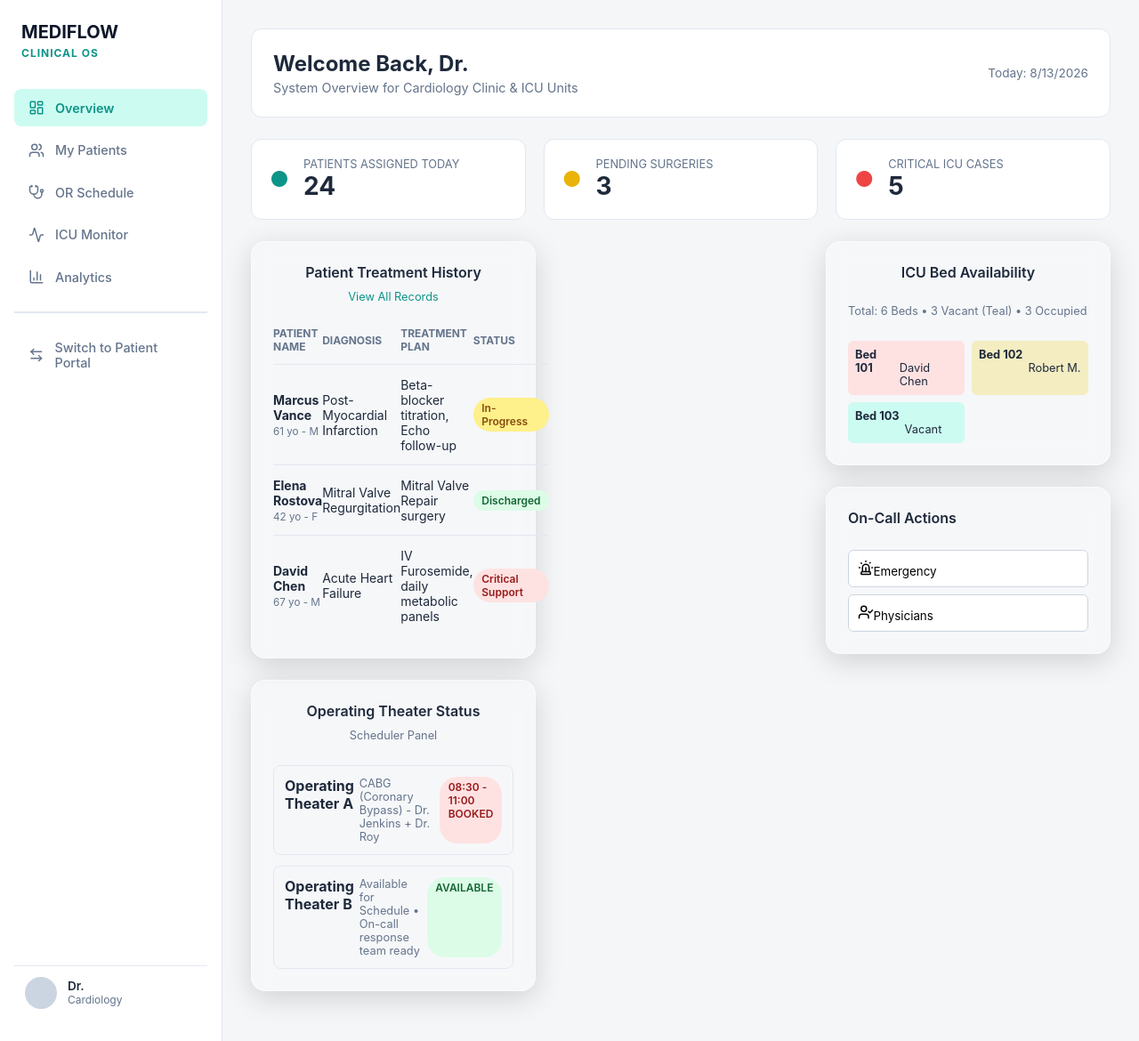
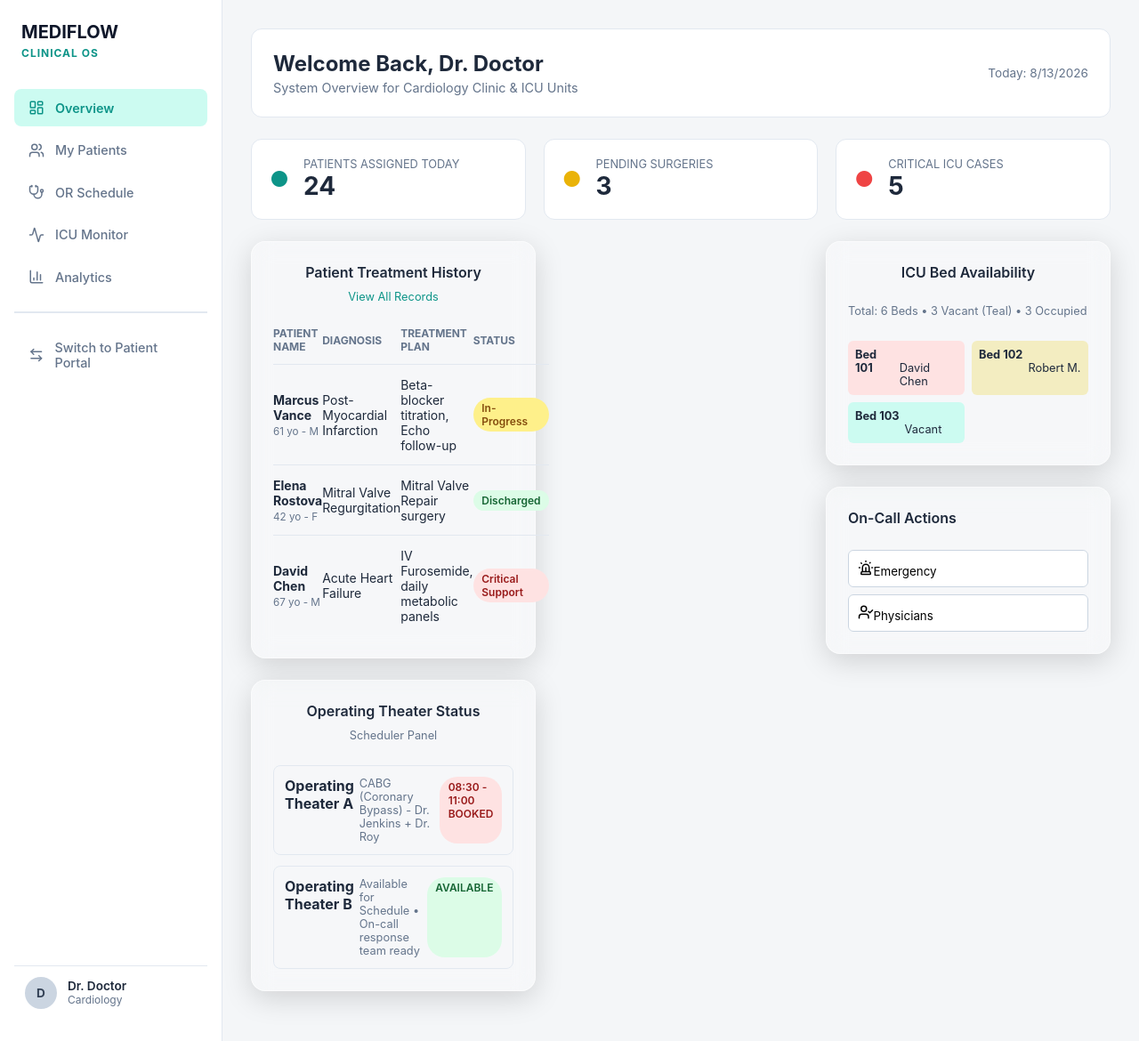
Before and after one commit to alvinmathuka-cpu/mediflow-interactive, a React (Vite) app: page /doctor in a window 1280 px wide. Shown: the whole page at 89% size. Built offline with nearby package versions, Linux system fonts and the light colour scheme.

Commit message:
Doctor portal Hotfix

```diff
--- a/src/LandingPage/DoctorDashboard.jsx
+++ b/src/LandingPage/DoctorDashboard.jsx
@@ -1,4 +1,4 @@
-import React, { useState } from "react";
+import { useState } from "react";
 import {
   LayoutDashboard,
   Users,
@@ -14,6 +14,13 @@ import { NavLink } from "react-router-dom";
 
 function DoctorDashboard({name, currentDate}) {
   const [activeTab, setActiveTab] = useState("Overview");
+  const doctorName = name || "Doctor";
+  const showOverview = activeTab === "Overview";
+  const showPatients = showOverview || activeTab === "My Patients";
+  const showSchedule = showOverview || activeTab === "OR Schedule";
+  const showIcu = showOverview || activeTab === "ICU Monitor";
+  const showAnalytics = showOverview || activeTab === "Analytics";
+
   return (
     <div className="dashboard-layout">
       {/* Sidebar Frame */}
@@ -79,10 +86,10 @@ function DoctorDashboard({name, currentDate}) {
           </NavLink>
         </ul>
         <div className="user-profile-bottom">
-          <div className="avatar-circle">{name[0]}</div>
+          <div className="avatar-circle">{doctorName[0]}</div>
           <div>
             <p style={{ fontSize: "0.85rem", fontWeight: 600 }}>
-              Dr. {name}
+              Dr. {doctorName}
             </p>
             <p style={{ fontSize: "0.75rem", color: "#64748b" }}>Cardiology</p>
           </div>
@@ -93,7 +100,7 @@ function DoctorDashboard({name, currentDate}) {
       <main className="main-content">
         <div className="welcome-banner">
           <div>
-            <h1>Welcome Back, Dr. {name}</h1>
+            <h1>Welcome Back, Dr. {doctorName}</h1>
             <p>System Overview for Cardiology Clinic & ICU Units</p>
           </div>
           <span style={{ fontSize: "0.85rem", color: "#64748b" }}>
@@ -102,7 +109,7 @@ function DoctorDashboard({name, currentDate}) {
         </div>
 
         {/* Top Metrics Row */}
-        <div className="metrics-grid">
+        {showAnalytics && <div className="metrics-grid">
           <div className="metric-card">
             <span style={{ color: "#0d9488", fontSize: "1.5rem" }}>●</span>
             <div>
@@ -124,13 +131,13 @@ function DoctorDashboard({name, currentDate}) {
               <div className="count">5</div>
             </div>
           </div>
-        </div>
+        </div>}
 
         {/* Two Column Layout Split */}
         <div className="dashboard-split">
           {/* Left Column */}
           <div>
-            <div className="card">
+            {showPatients && <div className="card">
               <div className="card-header">
                 <span className="card-title">Patient Treatment History</span>
                 <a
@@ -194,9 +201,9 @@ function DoctorDashboard({name, currentDate}) {
                   </tr>
                 </tbody>
               </table>
-            </div>
+            </div>}
 
-            <div className="card">
+            {showSchedule && <div className="card">
               <div className="card-header">
                 <span className="card-title">Operating Theater Status</span>
                 <span style={{ fontSize: "0.8rem", color: "#64748b" }}>
@@ -247,12 +254,12 @@ function DoctorDashboard({name, currentDate}) {
                   <span className="badge badge-discharged">AVAILABLE</span>
                 </div>
               </div>
-            </div>
+            </div>}
           </div>
 
           {/* Right Column */}
           <div>
-            <div className="card">
+            {showIcu && <div className="card">
               <div className="card-header">
                 <span className="card-title">ICU Bed Availability</span>
               </div>
@@ -309,9 +316,9 @@ function DoctorDashboard({name, currentDate}) {
                   Vacant
                 </div>
               </div>
-            </div>
+            </div>}
 
-            <div className="card">
+            {showIcu && <div className="card">
               <span className="card-title">On-Call Actions</span>
               <div
                 style={{
@@ -348,7 +355,7 @@ function DoctorDashboard({name, currentDate}) {
                   <span>Physicians</span>
                 </button>
               </div>
-            </div>
+            </div>}
           </div>
         </div>
       </main>
--- a/src/PreRegisterForm/preRegisterForm.jsx
+++ b/src/PreRegisterForm/preRegisterForm.jsx
@@ -19,6 +19,7 @@ export default function PreRegisterForm({ onClose, onSuccess }) {
   const [emergencyContactName, setEmergencyContactName] = useState('');
   const [emergencyContactPhone, setEmergencyContactPhone] = useState('');
 
+  {/* Handling form submission */}
   const handleSubmit = async (e) => {
     e.preventDefault();
     setLoading(true);
@@ -51,6 +52,7 @@ export default function PreRegisterForm({ onClose, onSuccess }) {
         emergency_contact_phone: emergencyContactPhone,
       });
 
+      {/* Call onSuccess callback */}
       if (onSuccess) onSuccess(newPatient);
       if (onClose) onClose();
     } catch (err) {
@@ -59,7 +61,7 @@ export default function PreRegisterForm({ onClose, onSuccess }) {
       setLoading(false);
     }
   };
-
+{/* Rendering the pre-registration form */}
   return (
     <div className="pre-register-overlay">
       <div className="pre-register-modal">
```
